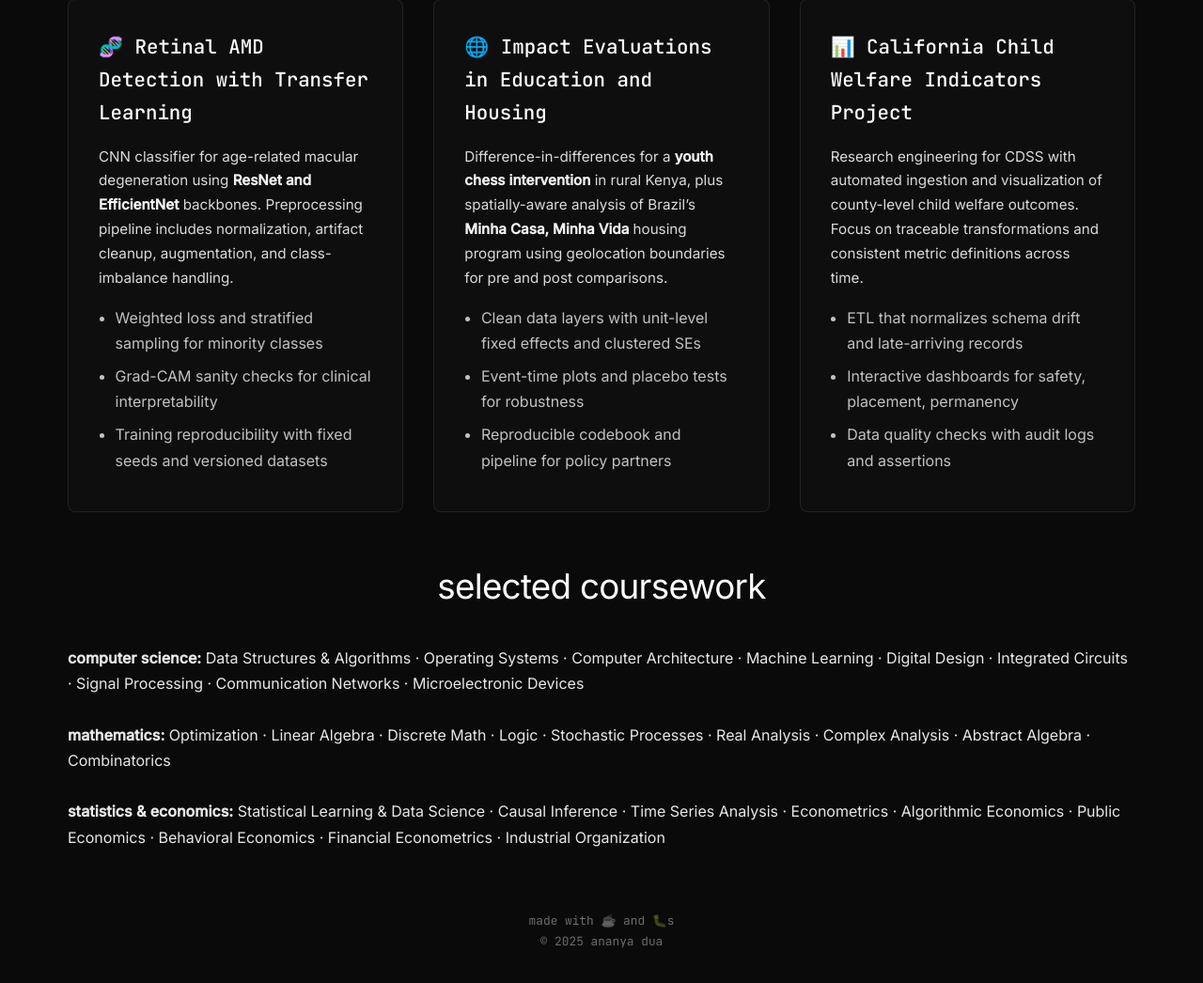
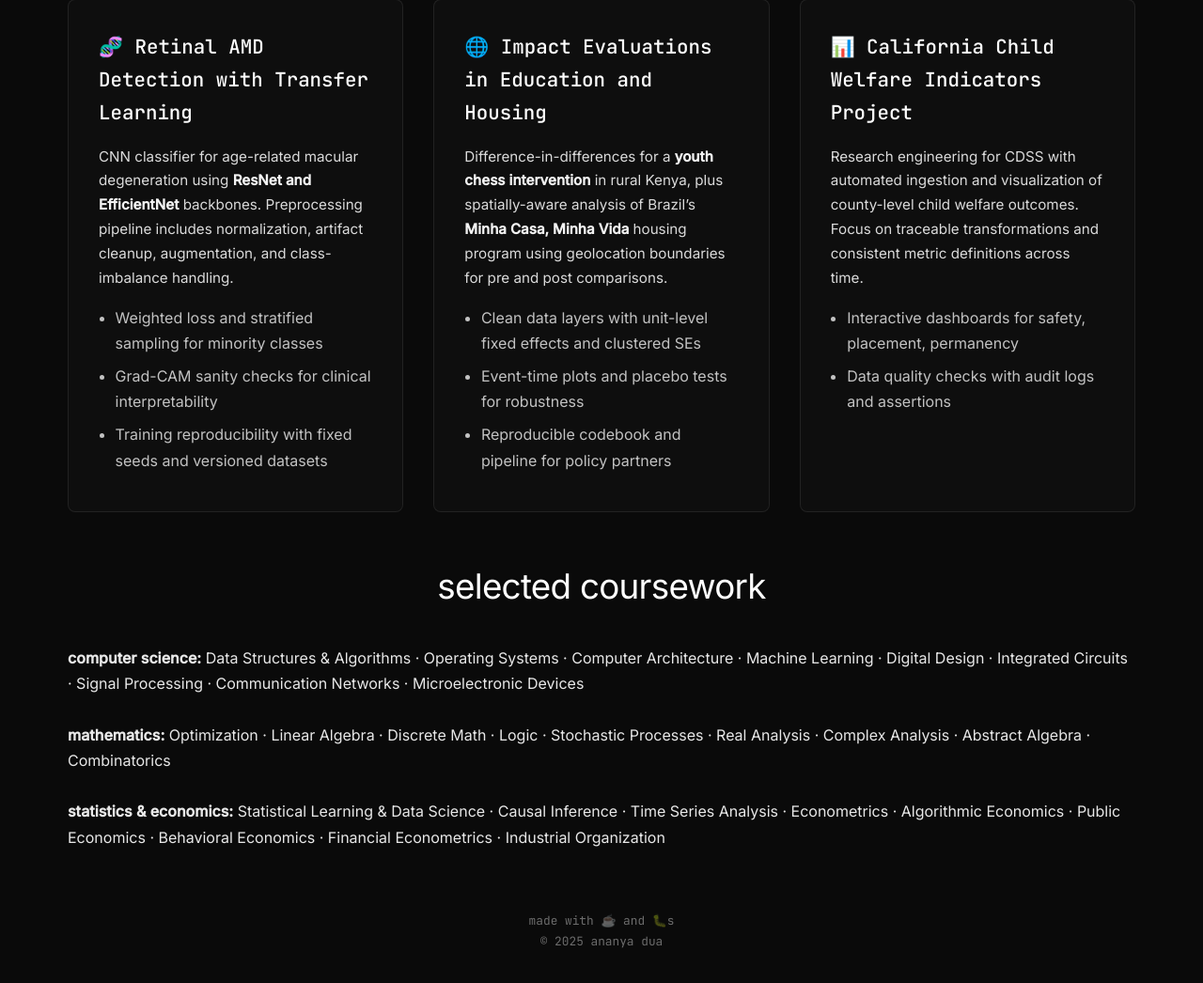
Before and after one commit to ananyadua27/ananyadua27.github.io, a website: page research.html in a window 1280 px wide. Shown: the part 2427-3473 px from the top of the page at 94% size. Drawn offline with Linux system fonts and the light colour scheme.

Commit message:
edits to content

```diff
--- a/research.html
+++ b/research.html
@@ -306,7 +306,6 @@
             Focus on traceable transformations and consistent metric definitions across time.
           </p>
           <ul>
-            <li>ETL that normalizes schema drift and late-arriving records</li>
             <li>Interactive dashboards for safety, placement, permanency</li>
             <li>Data quality checks with audit logs and assertions</li>
           </ul>
```
